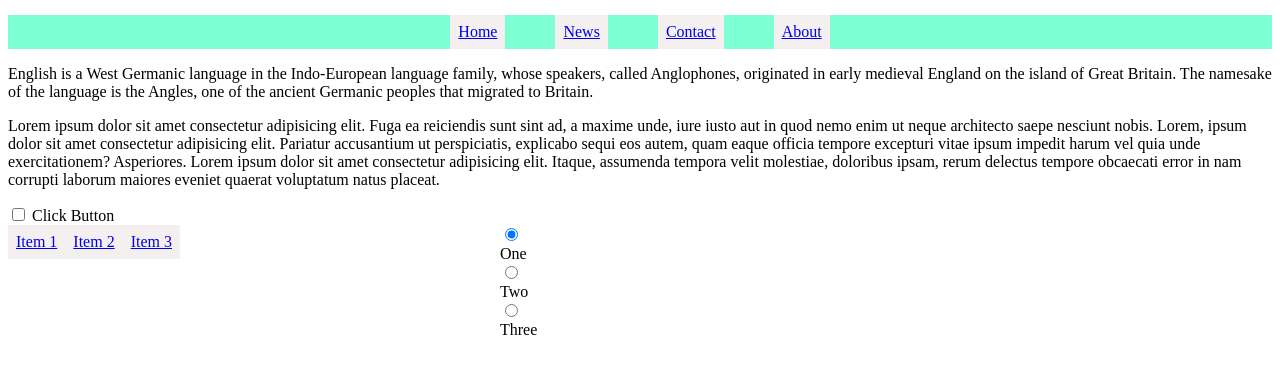
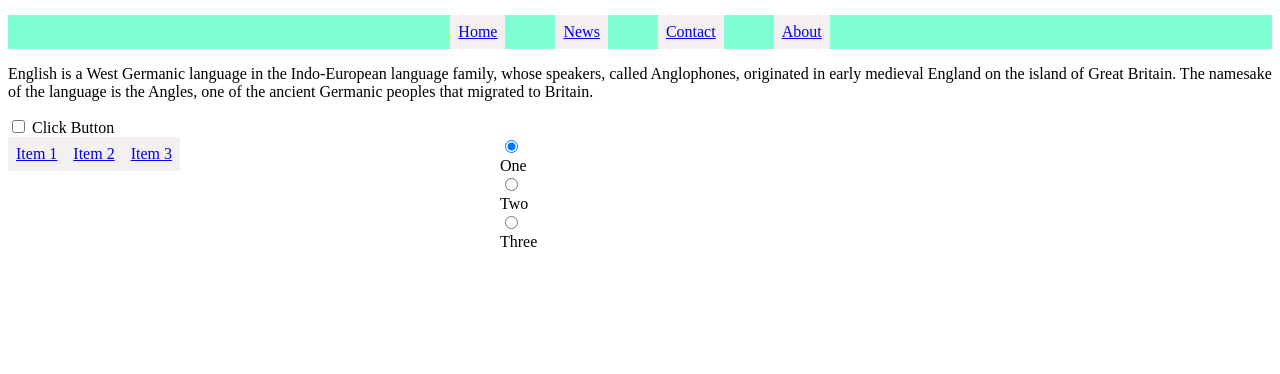
Before and after one commit to masuma011/repository-two, a plain HTML site: page index.html in a window 1280 px wide. Drawn offline with Linux system fonts and the light colour scheme.

Commit message:
new commit

```diff
--- a/index.html
+++ b/index.html
@@ -56,11 +56,7 @@
             one of the ancient Germanic peoples that migrated to Britain.</p>
     </div>
 
-    <p>
-        Lorem ipsum dolor sit amet consectetur adipisicing elit. Fuga ea reiciendis sunt sint ad, a maxime unde, iure iusto aut in quod nemo enim ut neque architecto saepe nesciunt nobis.
-        Lorem, ipsum dolor sit amet consectetur adipisicing elit. Pariatur accusantium ut perspiciatis, explicabo sequi eos autem, quam eaque officia tempore excepturi vitae ipsum impedit harum vel quia unde exercitationem? Asperiores.
-        Lorem ipsum dolor sit amet consectetur adipisicing elit. Itaque, assumenda tempora velit molestiae, doloribus ipsam, rerum delectus tempore obcaecati error in nam corrupti laborum maiores eveniet quaerat voluptatum natus placeat.
-    </p>
+
 
     <div class="btn has-drop-menu">
         <input type="checkbox" id="button-click-1" class="drop-menu-input">
```
